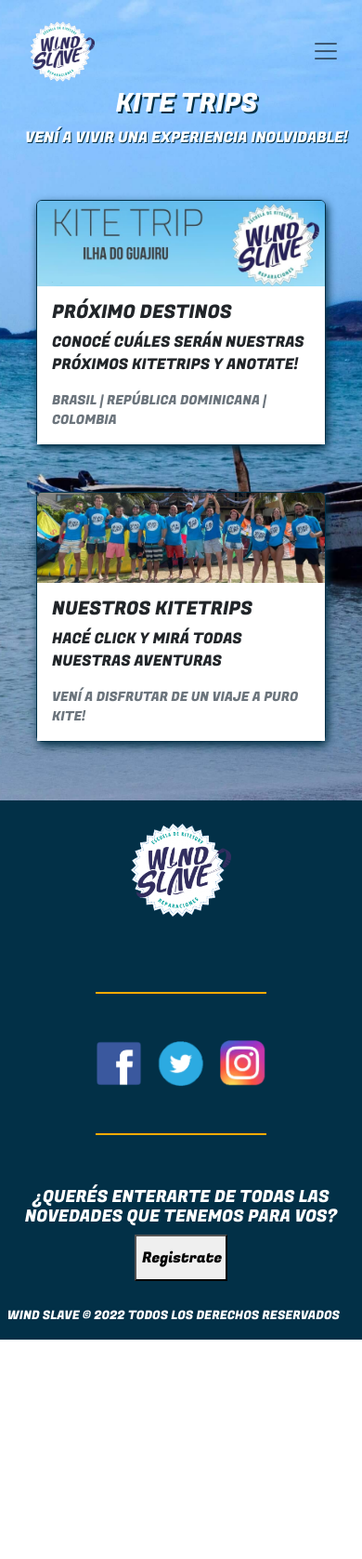
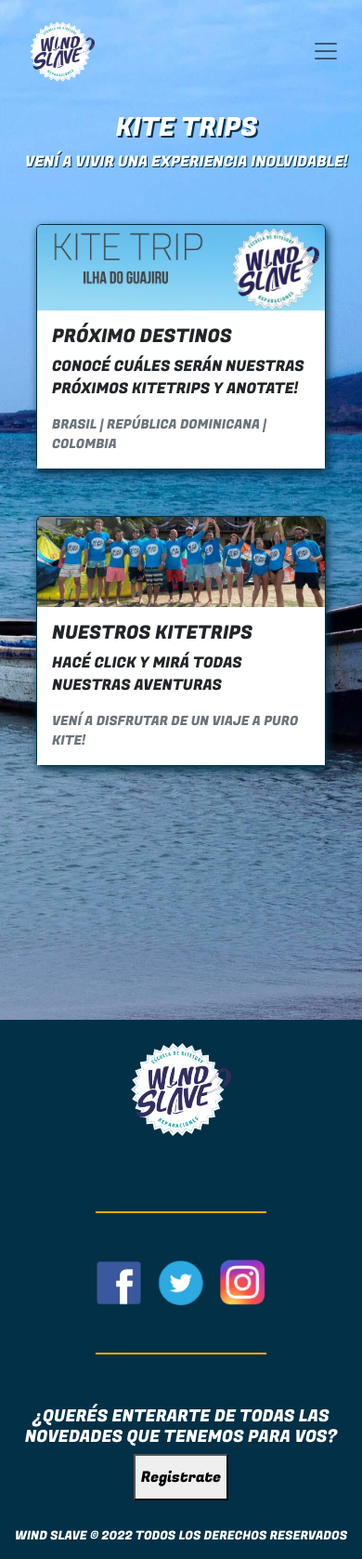
Before and after one commit to ignaciofilipuzzi/ProyectoWindSlave, a website: page pages/trips.html in a window 390 px wide. Shown: the whole page at 93% size. Before the commit the page ends 1441 px from the top, so only its background shows below. Drawn offline with nearby package versions, Linux system fonts and the light colour scheme.

Commit message:
Final Site OK

```diff
--- a/scss/layout/footer.scss
+++ b/scss/layout/footer.scss
@@ -9,6 +9,9 @@
         font-size: small;
         padding-left: 30%;
         padding-right: 38%;
+        p{
+            text-align: center;
+        }
     }
 }
 .footer-contenido{
@@ -72,7 +75,7 @@
                     width: 100%;
                     .registrate-button{
                         height: 50px;
-                        width: 100px;
+                        width: auto;
                         margin: auto;
                     }
                 }
--- a/scss/views/kitetrips.scss
+++ b/scss/views/kitetrips.scss
@@ -50,10 +50,7 @@
         text-align: center;
     }
     .trips-main{
-        background-image: url("../imagenes/kite\ bote.jpg");
-        background-size: cover;
-        height: 102%;
-        background-position: none;
+        height: 130%;
         background-position-x: 657px;
     }
 }
```
Also changed, not shown: css/main.css.
